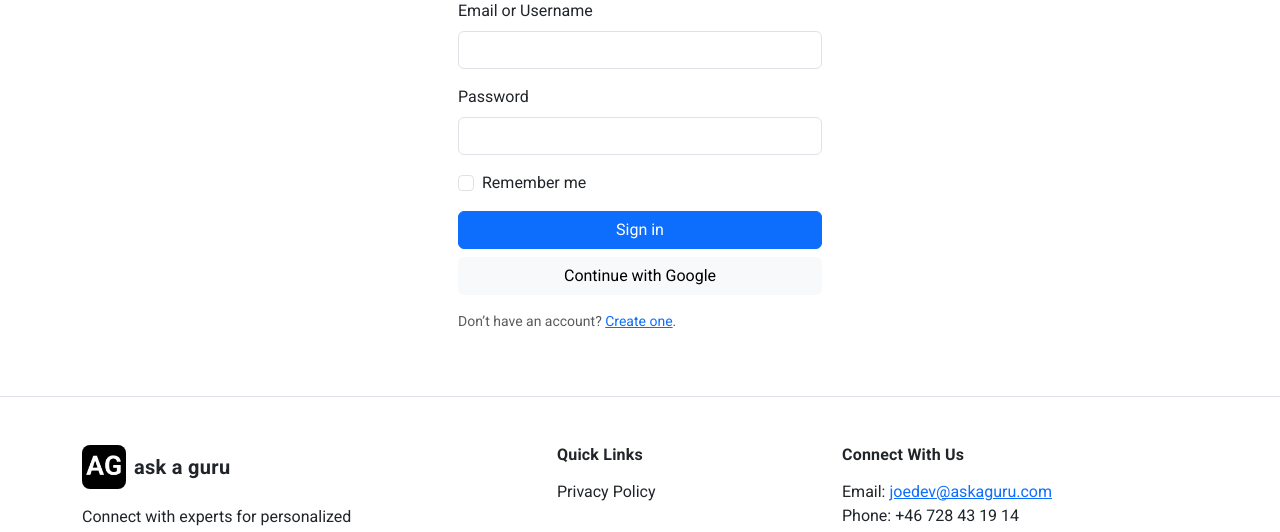
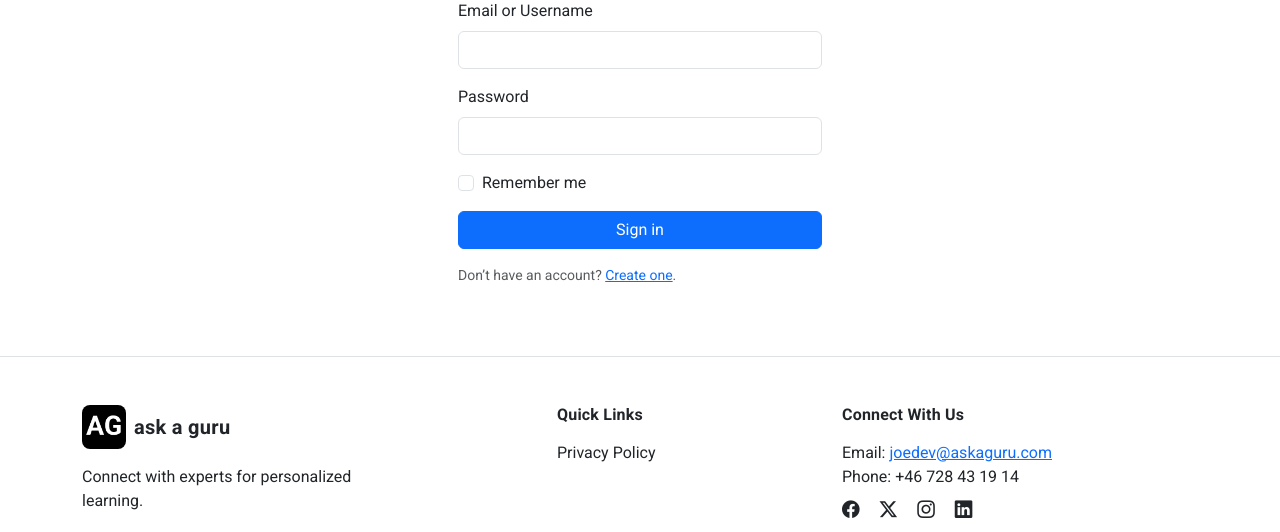
Before and after one commit to ajoedv/ask-a-guru, a Django app: page /accounts/login/ in a window 1280 px wide. Shown: the part 175-707 px from the top of the page. Run offline with Django 4.2, Linux system fonts and the light colour scheme; some libraries are stand-ins or nearby versions.

Commit message:
Hide Google button to stop /accounts/login 500

```diff
--- a/templates/account/login.html
+++ b/templates/account/login.html
@@ -32,10 +32,10 @@
         </div>
 
         <button class="btn btn-primary w-100" type="submit">Sign in</button>
-        <a href="{% provider_login_url 'google' %}"
+        <!--<a href="{% provider_login_url 'google' %}"
             class="btn btn-light w-100 mt-2">
             Continue with Google
-        </a>
+        </a> -->
         </form>
 
         <p class="text-muted small mt-3">
```
